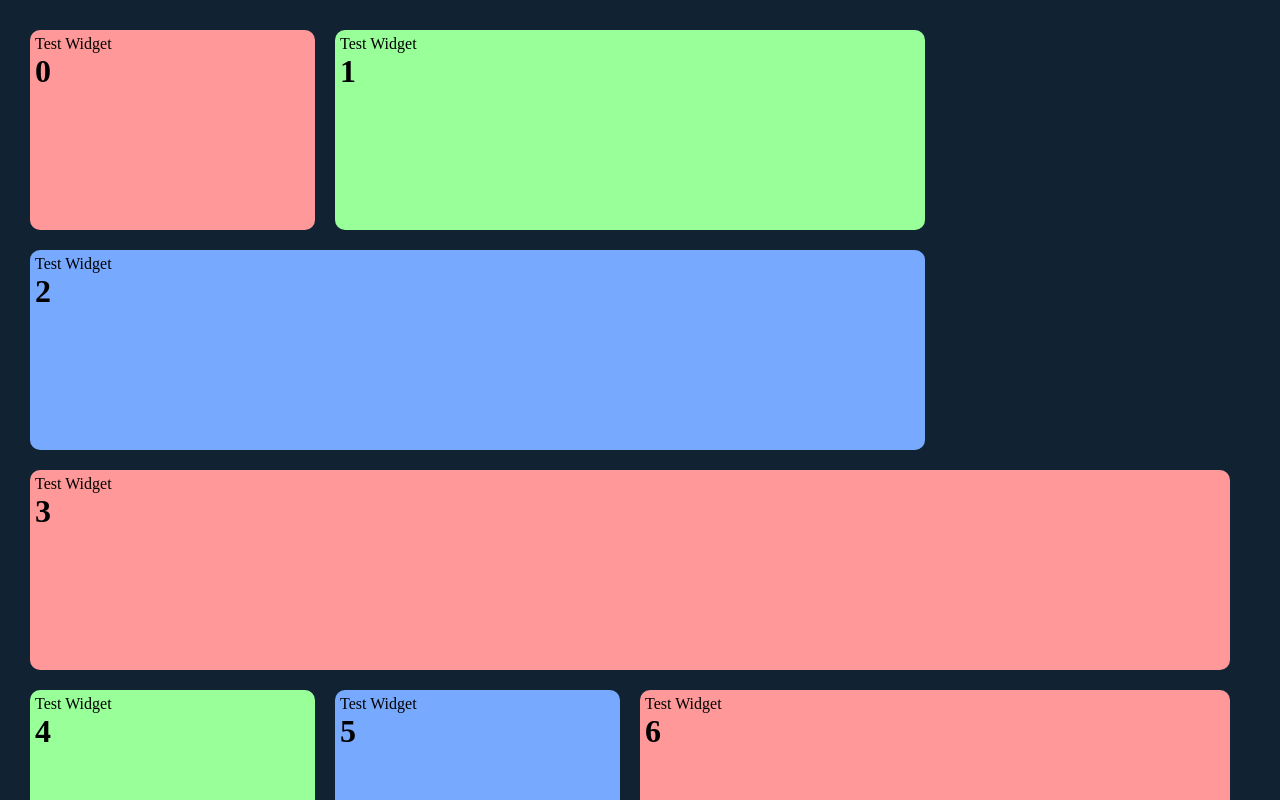
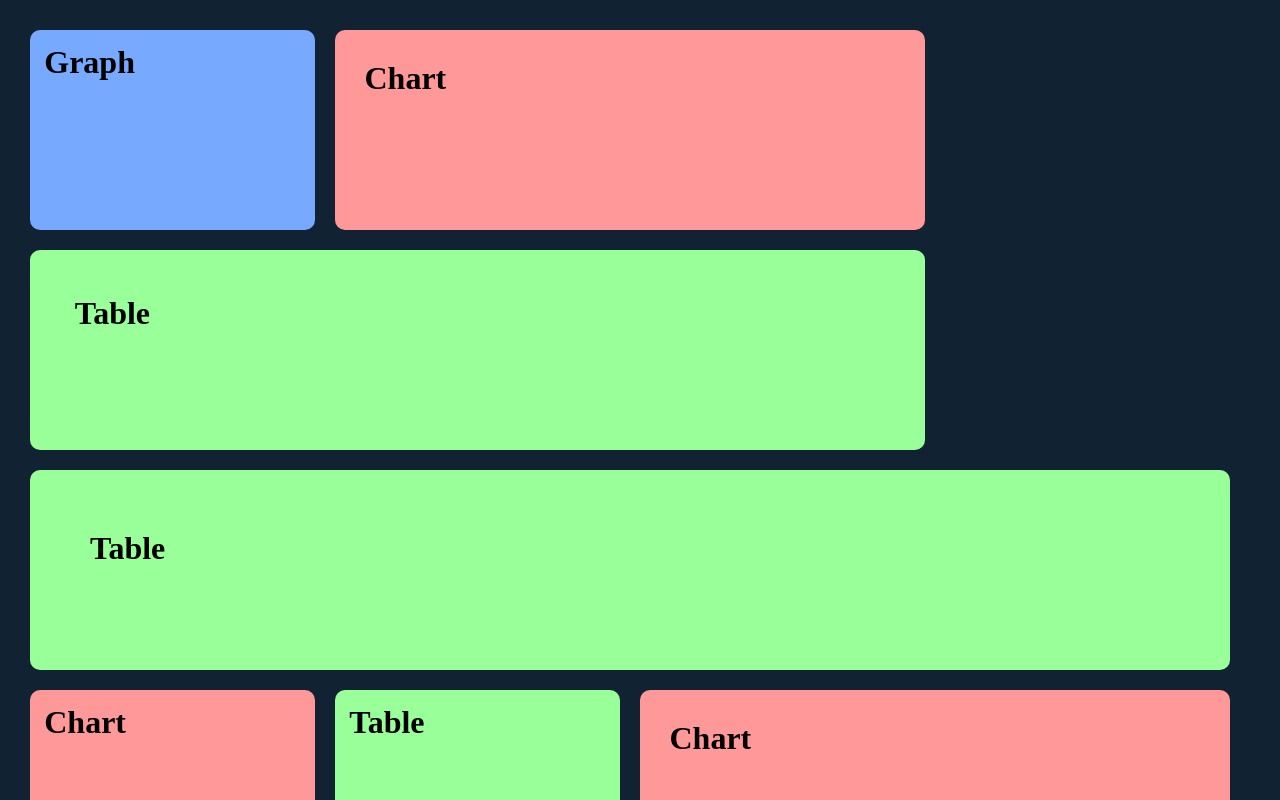
Before and after one commit to N-eeraj/vue-drag-n-drop, a Vue app: page / in a window 1280 px wide. Built offline with nearby package versions, Linux system fonts and the light colour scheme.

Commit message:
Added dynamic component

```diff
--- a/src/App.vue
+++ b/src/App.vue
@@ -2,6 +2,9 @@
 import { ref } from 'vue'
 import WidgetBoard from './components/WidgetBoard.vue'
 import Widget from './components/Widget.vue'
+import Chart from './components/Chart.vue'
+import Table from './components/Table.vue'
+import Graph from './components/Graph.vue'
 
 const mainContainer = ref(null)
 
@@ -54,77 +57,89 @@ const handleWidgetMoved = ({x, y}, position) => {
   })
 
   // handle movement when widget is moved to the end of a row
-  if (completed) return
-  const dropWidget = widgets.value[position]
-  widgets.value.splice(position, 1)
-  widgets.value.splice(endPosition, 0, dropWidget)
+  if (!completed) {
+    const dropWidget = widgets.value[position]
+    widgets.value.splice(position, 1)
+    widgets.value.splice(endPosition, 0, dropWidget)
+  }
+
+  console.log(widgets.value)
 }
 
 const widgets = ref([
   {
-    id: 0,
-    classes: 'col-3 bg-red'
+    widget: 'graph',
+    cols: 3
   },
   {
-    id: 1,
-    classes: 'col-6 bg-green'
+    widget: 'chart',
+    cols: 6
   },
   {
-    id: 2,
-    classes: 'col-9 bg-blue'
+    widget: 'table',
+    cols: 9
   },
   {
-    id: 3,
-    classes: 'col-12 bg-red'
+    widget: 'table',
+    cols: 12
   },
   {
-    id: 4,
-    classes: 'col-3 bg-green'
+    widget: 'chart',
+    cols: 3
   },
   {
-    id: 5,
-    classes: 'col-3 bg-blue'
+    widget: 'table',
+    cols: 3
   },
   {
-    id: 6,
-    classes: 'col-6 bg-red'
+    widget: 'chart',
+    cols: 6
   },
   {
-    id: 7,
-    classes: 'col-3 bg-green'
+    widget: 'table',
+    cols: 3
   },
   {
-    id: 8,
-    classes: 'col-3 bg-red'
+    widget: 'table',
+    cols: 3
   },
   {
-    id: 9,
-    classes: 'col-3 bg-green'
+    widget: 'table',
+    cols: 3
   },
   {
-    id: 10,
-    classes: 'col-3 bg-blue'
+    widget: 'graph',
+    cols: 3
   },
   {
-    id: 11,
-    classes: 'col-6 bg-blue'
+    widget: 'table',
+    cols: 6
   }
 ])
+
+const getWidget = widget => {
+  switch (widget) {
+    case 'chart':
+      return Chart
+    case 'table':
+      return Table
+    case 'graph':
+      return Graph
+  }
+}
 </script>
 
 <template>
   <WidgetBoard ref="mainContainer">
 
     <Widget
-      v-for="({id, classes}, index) in widgets"
-      :key="id"
-      :class="classes"
+      v-for="({widget, cols}, index) in widgets"
+      :cols="cols"
+      :key="index"
       @rearrange="coords => handleWidgetMoved(coords, index)">
-      Test Widget
-      <h1>
-        {{ id }}
-      </h1>
+      <component v-bind:is="getWidget(widget)" />
     </Widget>
+
 
   </WidgetBoard>
 </template>
@@ -139,27 +154,4 @@ const widgets = ref([
 body {
   background-color: #123;
 }
-
-.col-3 {
-  width: calc(25% - 20px);
-}
-.col-6 {
-  width: calc(50% - 20px);
-}
-.col-9 {
-  width: calc(75% - 20px);
-}
-.col-12 {
-  width: calc(100% - 20px);
-}
-
-.bg-red {
-  background-color: #f99;
-}
-.bg-green {
-  background-color: #9f9;
-}
-.bg-blue {
-  background-color: #7af;
-}
 </style>
--- /dev/null
+++ b/src/components/Chart.vue
@@ -0,0 +1,16 @@
+<template>
+    <div class="bg-red">
+        <h1>
+            Chart
+        </h1>
+    </div>
+</template>
+
+<style scoped>
+.bg-red {
+  background-color: #f99;
+  width: 100%;
+  height: 100%;
+  padding: 5%;
+}
+</style>
--- /dev/null
+++ b/src/components/Graph.vue
@@ -0,0 +1,16 @@
+<template>
+    <div class="bg-blue">
+        <h1>
+            Graph
+        </h1>
+    </div>
+</template>
+
+<style scopped>
+.bg-blue {
+  background-color: #7af;
+  width: 100%;
+  height: 100%;
+  padding: 5%;
+}
+</style>
--- /dev/null
+++ b/src/components/Table.vue
@@ -0,0 +1,16 @@
+<template>
+    <div class="bg-green">
+        <h1>
+            Table
+        </h1>
+    </div>
+</template>
+
+<style scopped>
+.bg-green {
+  background-color: #9f9;
+  width: 100%;
+  height: 100%;
+  padding: 5%;
+}
+</style>
--- a/src/components/Widget.vue
+++ b/src/components/Widget.vue
@@ -1,4 +1,11 @@
 <script setup>
+defineProps({
+    cols: {
+        type: Number,
+        required: false,
+        default: 3
+    }
+})
 const emit = defineEmits(['rearrange'])
 
 const handleDragStart = ({target}) => {
@@ -19,6 +26,7 @@ const handleDragEnd = event => {
     <div
         draggable="true"
         class="widget"
+        :class="`col-${cols}`"
         @dragstart="handleDragStart"
         @touchstart="handleTouchStart"
         @dragend="handleDragEnd"
@@ -30,9 +38,21 @@ const handleDragEnd = event => {
 <style scoped>
 .widget {
     height: 200px;
-    padding: 5px;
     border-radius: 10px;
     cursor: grab;
+    overflow: hidden;
+}
+.col-3 {
+  width: calc(25% - 20px);
+}
+.col-6 {
+  width: calc(50% - 20px);
+}
+.col-9 {
+  width: calc(75% - 20px);
+}
+.col-12 {
+  width: calc(100% - 20px);
 }
 .widget.dragging {
     opacity: 0.5;
```
